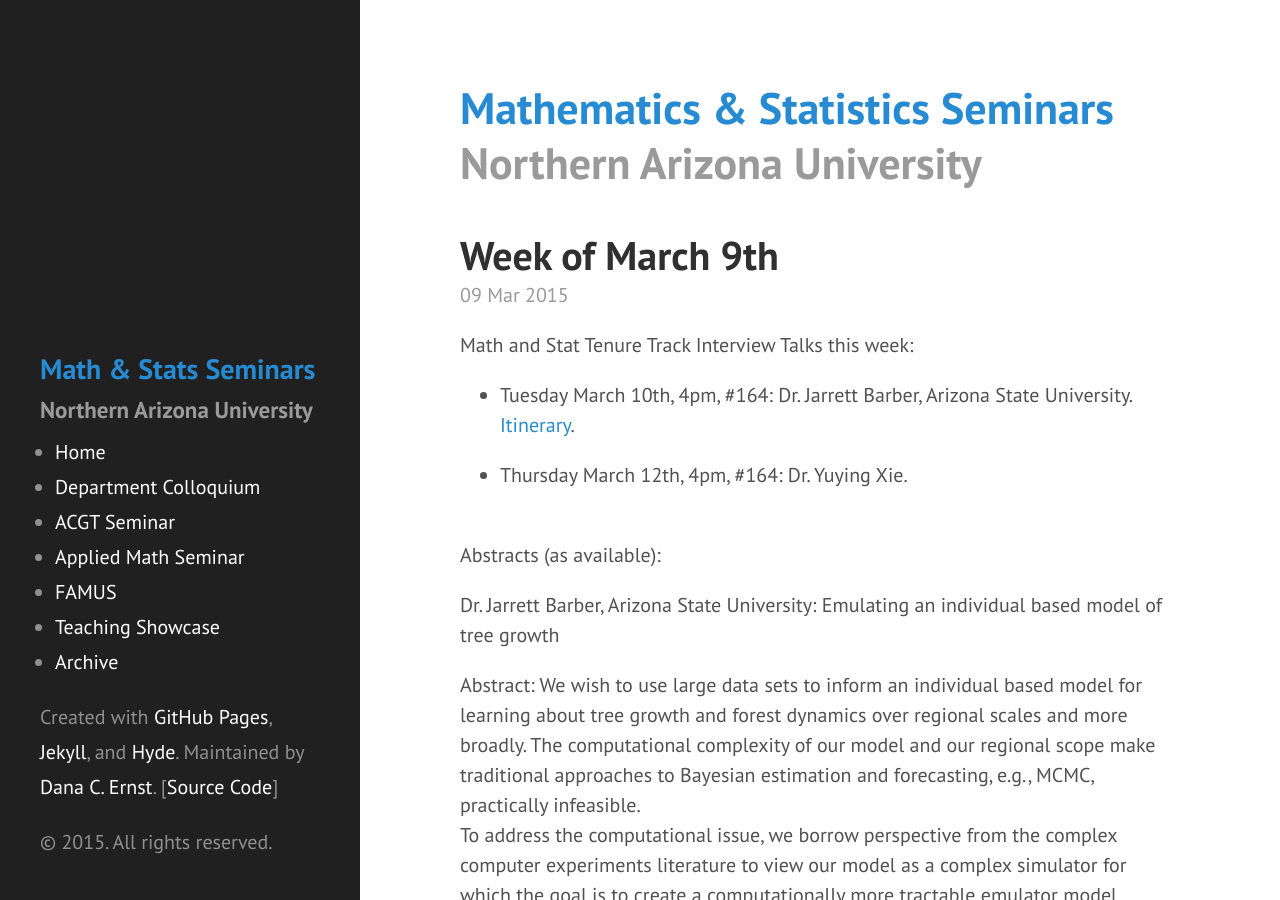
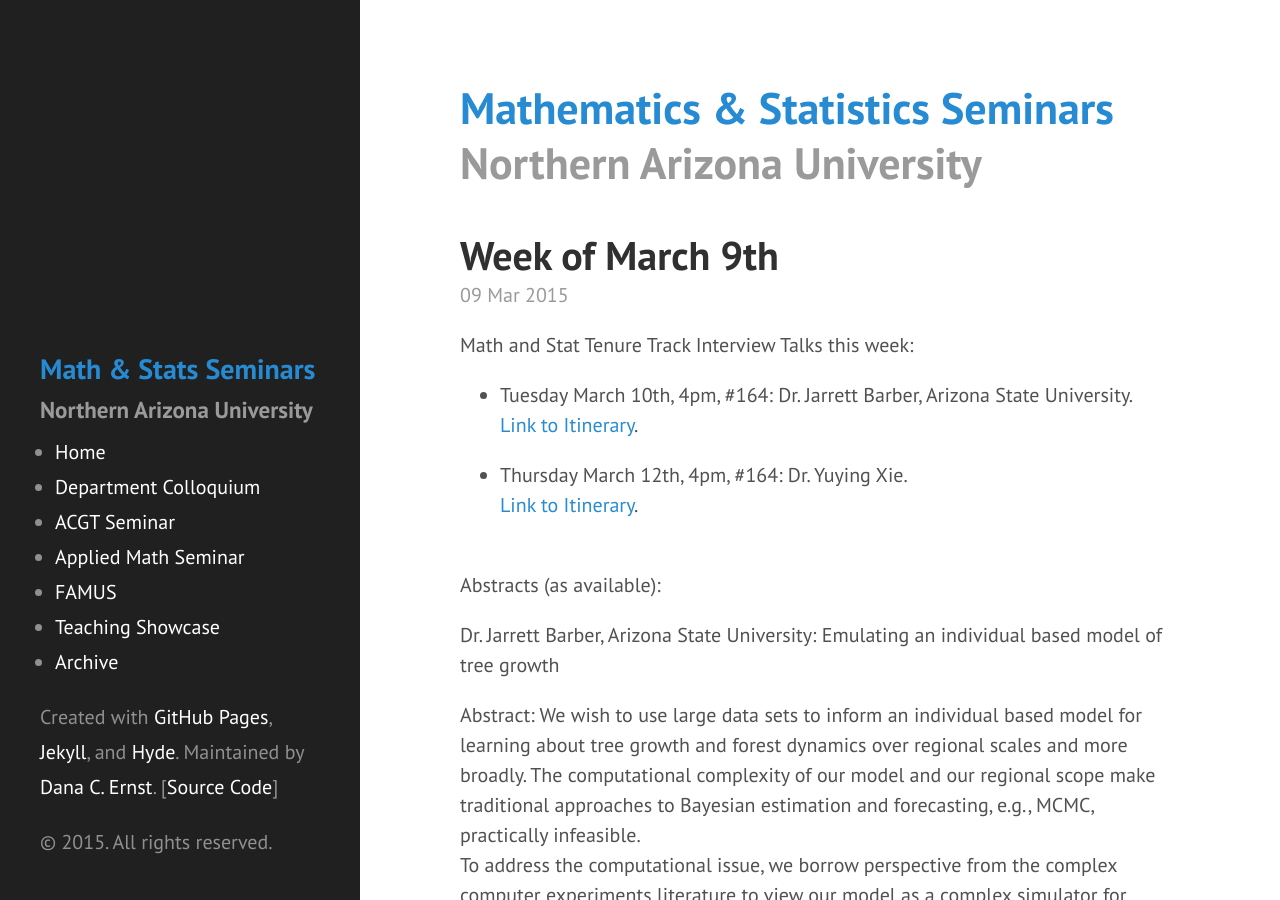
Before and after one commit to NAUMathStat/seminars, a Jekyll site: the page built from _posts/2015-03-09-week-9.md, in a window 1280 px wide and 900 px high. Built offline with Jekyll 4.4.1, drawn with Linux system fonts in a browser that asks for light colours; Markdown is read by kramdown in place of the engine named in the settings.

Commit message:
Update 2015-03-09-week-9.md

```diff
--- a/_posts/2015-03-09-week-9.md
+++ b/_posts/2015-03-09-week-9.md
@@ -6,9 +6,10 @@ title: Week of March 9th
 Math and Stat Tenure Track Interview Talks this week:<br>
 
 - Tuesday  March 10th, 4pm, #164: Dr. Jarrett Barber, Arizona State University.<br>
-[Itinerary](http://naumathstat.github.io/seminars/colloquium_files/Barber-ItineraryS15.pdf).
+[Link to Itinerary](http://naumathstat.github.io/seminars/colloquium_files/Barber-ItineraryS15.pdf).<br>
 
-- Thursday March 12th, 4pm, #164: Dr. Yuying Xie.<br><br>
+- Thursday March 12th, 4pm, #164: Dr. Yuying Xie.<br>
+[Link to Itinerary](http://naumathstat.github.io/seminars/colloquium_files/Xie-ItineraryS15 (1).pdf).<br><br>
 
 Abstracts (as available):
 
```
